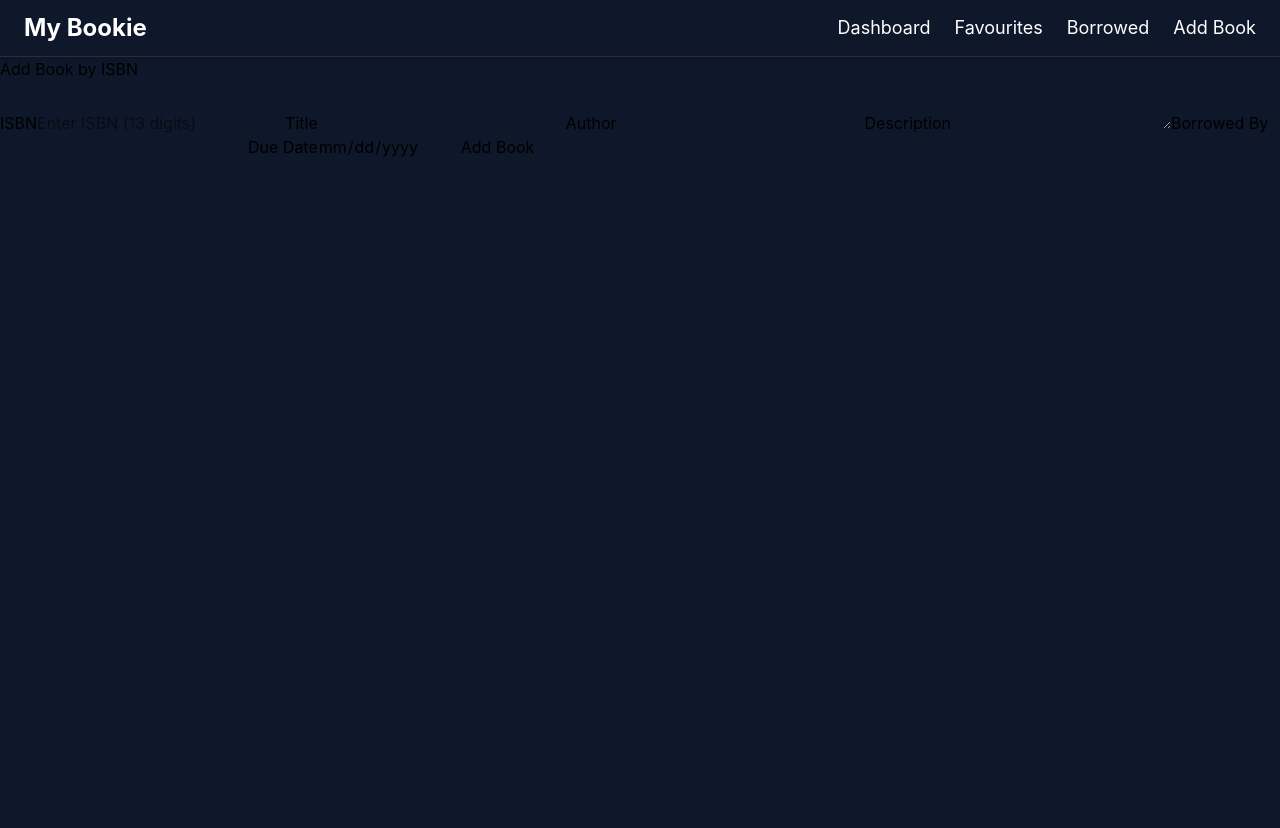
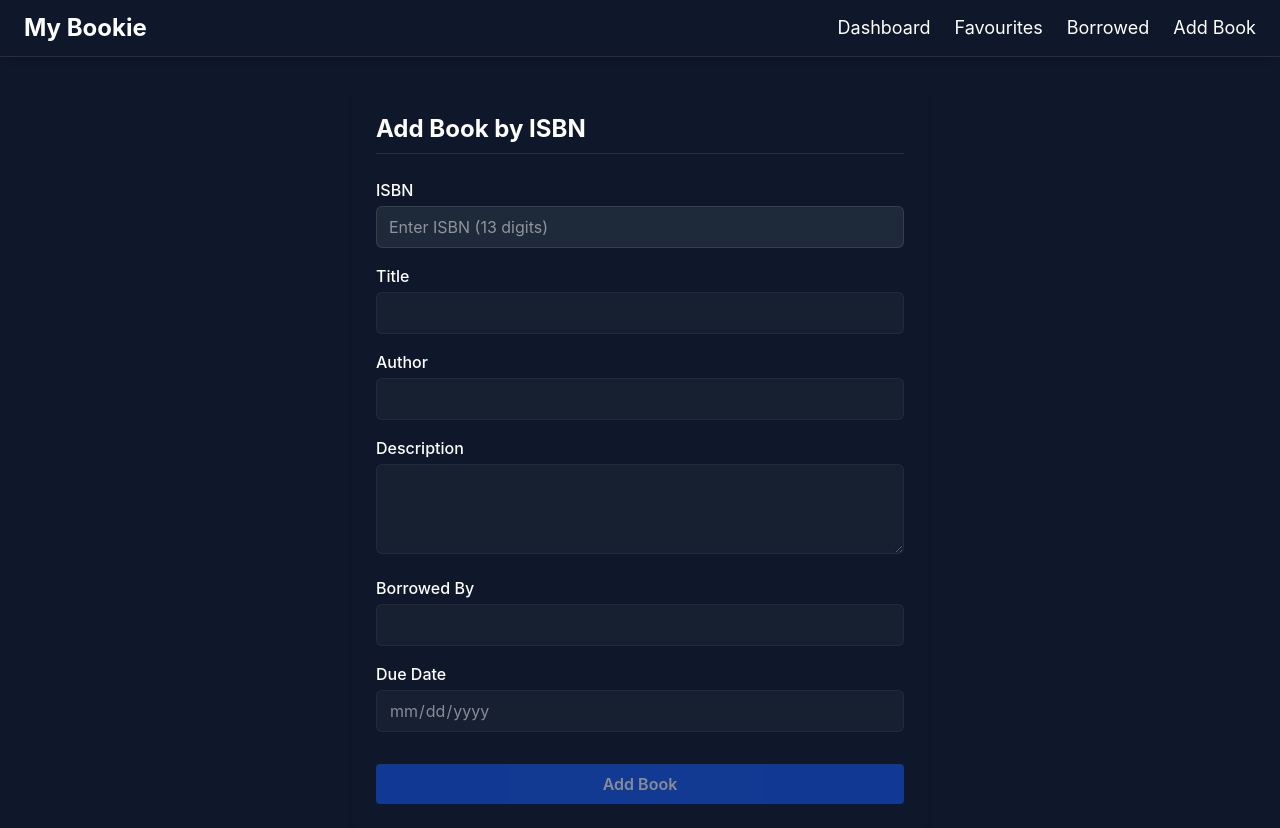
Before and after one commit to MuhammadHassanSaggaf/mybookie, a Next.js app: page /add-book in a window 1280 px wide. Before the commit the page ends 800 px from the top, so only its background shows below. Built offline with nearby package versions, Linux system fonts and the light colour scheme.

Commit message:
feat: enhance AddBooks component with improved form styling and structure

```diff
--- a/app/src/components/AddBooks.jsx
+++ b/app/src/components/AddBooks.jsx
@@ -1,3 +1,4 @@
+
 "use client";
 import { useState, useEffect } from "react";
 import { fetchBookDataFromISBN } from "../../../services/openLibraryService";
@@ -13,7 +14,7 @@ export default function AddBooks() {
 		description: "",
 		borrowedBy: "",
 		dueDate: "",
-    coverUrl: ""
+		coverUrl: "",
 	});
 
 	useEffect(() => {
@@ -35,23 +36,20 @@ export default function AddBooks() {
 				description: "",
 				borrowedBy: "",
 				dueDate: "",
-        coverUrl: ""
+				coverUrl: "",
 			});
 		}
 	}, [isbn]);
 
 	async function handleAdd(e) {
 		e.preventDefault();
-
 		try {
-
 			const books = await fetchBooks();
 			const maxId = books.reduce((max, b) => (b.id > max ? b.id : max), 0);
 			const newBook = {
 				...bookData,
 				id: Number(maxId) + 1,
 			};
-
 			await addBookToLocal(newBook);
 			setBookData({
 				id: "",
@@ -61,7 +59,7 @@ export default function AddBooks() {
 				description: "",
 				borrowedBy: "",
 				dueDate: "",
-        coverUrl: ""
+				coverUrl: "",
 			});
 			setIsbn("");
 		} catch (err) {
@@ -76,7 +74,7 @@ export default function AddBooks() {
 		} else {
 			setBookData((prev) => ({
 				...prev,
-        [name]: value
+				[name]: value,
 			}));
 		}
 	};
@@ -84,65 +82,93 @@ export default function AddBooks() {
 	const isbnEntered = isbn.length === 13;
 
 	return (
+		<div className="max-w-xl mx-auto p-6 bg-[#0f172a] text-white rounded-lg shadow-md mt-8">
+			<h2 className="text-2xl font-bold mb-6 border-b pb-2 border-white/10">
+				Add Book by ISBN
+			</h2>
+
+			<form onSubmit={handleAdd} className="space-y-4">
 				<div>
-      <h2>Add Book by ISBN</h2>
-      <form onSubmit={handleAdd}>
-        <label>ISBN</label>
+					<label className="block mb-1 font-medium">ISBN</label>
 					<input
 						type="text"
 						name="isbn"
 						value={isbn}
 						onChange={handleChange}
 						placeholder="Enter ISBN (13 digits)"
+						className="w-full px-3 py-2 bg-gray-800 border border-white/10 rounded-md focus:outline-none focus:ring-2 focus:ring-blue-500"
 					/>
+				</div>
 
-        <label>Title</label>
+				<div>
+					<label className="block mb-1 font-medium">Title</label>
 					<input
 						type="text"
 						name="title"
 						value={bookData.title}
 						onChange={handleChange}
 						disabled={!isbnEntered}
+						className="w-full px-3 py-2 bg-gray-800 border border-white/10 rounded-md disabled:opacity-50"
 					/>
+				</div>
 
-        <label>Author</label>
+				<div>
+					<label className="block mb-1 font-medium">Author</label>
 					<input
 						type="text"
 						name="author"
 						value={bookData.author}
 						onChange={handleChange}
 						disabled={!isbnEntered}
+						className="w-full px-3 py-2 bg-gray-800 border border-white/10 rounded-md disabled:opacity-50"
 					/>
+				</div>
 
-        <label>Description</label>
+				<div>
+					<label className="block mb-1 font-medium">Description</label>
 					<textarea
 						name="description"
 						value={bookData.description}
 						onChange={handleChange}
 						disabled={!isbnEntered}
+						className="w-full px-3 py-2 bg-gray-800 border border-white/10 rounded-md disabled:opacity-50"
+						rows={3}
 					/>
+				</div>
 
-        <label>Borrowed By</label>
+				<div>
+					<label className="block mb-1 font-medium">Borrowed By</label>
 					<input
 						type="text"
 						name="borrowedBy"
 						value={bookData.borrowedBy}
 						onChange={handleChange}
 						disabled={!isbnEntered}
+						className="w-full px-3 py-2 bg-gray-800 border border-white/10 rounded-md disabled:opacity-50"
 					/>
+				</div>
 
-        <label>Due Date</label>
+				<div>
+					<label className="block mb-1 font-medium">Due Date</label>
 					<input
 						type="date"
 						name="dueDate"
 						value={bookData.dueDate}
 						onChange={handleChange}
 						disabled={!isbnEntered}
+						className="w-full px-3 py-2 bg-gray-800 border border-white/10 rounded-md disabled:opacity-50"
 					/>
+				</div>
 
-        <button type="submit" disabled={!isbnEntered}>
+				<div className="pt-4">
+					<button
+						type="submit"
+						disabled={!isbnEntered}
+						className="w-full bg-blue-600 hover:bg-blue-700 transition-colors duration-200 text-white font-semibold py-2 px-4 rounded disabled:opacity-50"
+					>
 						Add Book
 					</button>
+				</div>
 			</form>
 		</div>
 	);
```
Lines whose indentation alone changed are shown as unchanged.
